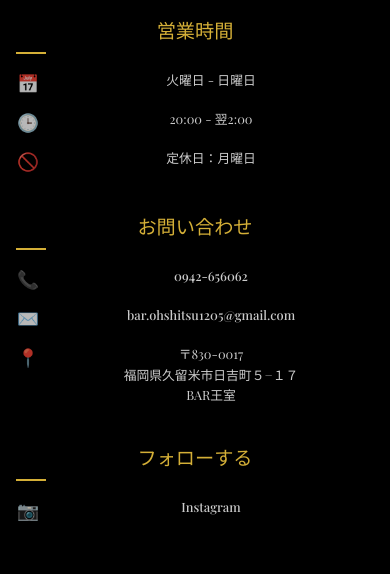
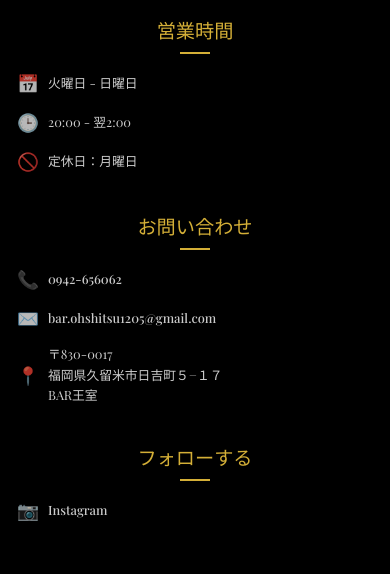
Before and after one commit to tora-spl/oushitsu, a React (Vite) app: page / in a window 390 px wide. Shown: the part 3711-4285 px from the top of the page. Built offline with nearby package versions, Linux system fonts and the light colour scheme.

Commit message:
ハンバーガーメニューのクリックイベントを修正: ばつボタンをクリックしてメニューを閉じる機能を改善

```diff
--- a/src/components/Footer.css
+++ b/src/components/Footer.css
@@ -179,12 +179,21 @@
     text-align: center;
   }
 
+  .footer-section h4::after {
+    left: 50%;
+    transform: translateX(-50%);
+  }
+
   .footer-list {
     gap: 0.8rem;
   }
 
   .footer-list li {
     gap: 0.6rem;
+    justify-content: center;
+    flex-direction: row;
+    align-items: center;
+    text-align: center;
   }
 
   .footer-icon {
@@ -193,6 +202,7 @@
 
   .footer-text {
     font-size: 0.9rem;
+    text-align: left;
   }
 
   .footer-bottom-content {
@@ -224,12 +234,21 @@
     gap: 1.5rem;
   }
 
+  .footer-section h4::after {
+    left: 50%;
+    transform: translateX(-50%);
+  }
+
   .footer-list {
     gap: 0.6rem;
   }
 
   .footer-list li {
     gap: 0.5rem;
+    justify-content: center;
+    flex-direction: row;
+    align-items: center;
+    text-align: center;
   }
 
   .footer-icon {
@@ -238,6 +257,7 @@
 
   .footer-text {
     font-size: 0.8rem;
+    text-align: left;
   }
 
   .footer-bottom-content {
--- a/src/components/Header.tsx
+++ b/src/components/Header.tsx
@@ -34,7 +34,15 @@ const Header: React.FC = () => {
     };
 
     const handleClickOutside = (event: MouseEvent) => {
-      if (navRef.current && !navRef.current.contains(event.target as Node)) {
+      const target = event.target as Node;
+      const hamburgerButton = document.querySelector('.hamburger');
+
+      // ハンバーガーボタンまたはナビゲーション内のクリックは無視
+      if (hamburgerButton && hamburgerButton.contains(target)) {
+        return;
+      }
+
+      if (navRef.current && !navRef.current.contains(target)) {
         closeMenu();
       }
     };
```
